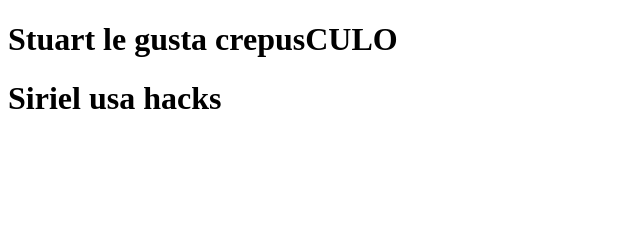
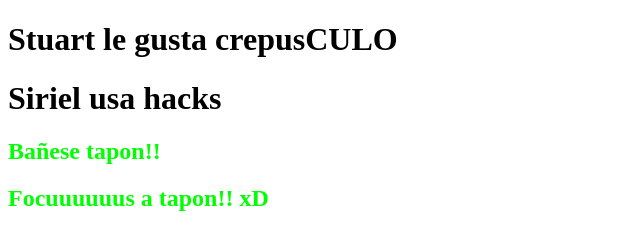
Before and after one commit to JosueSolisSolano/Pureba, a plain HTML site: page index.html in a window 1280 px wide. Shown: the whole page, without its empty margins (0-640 px from the left). Drawn offline with Linux system fonts and the light colour scheme.

Commit message:
Primer CSS

```diff
--- /dev/null
+++ b/css/style.css
@@ -0,0 +1,3 @@
+h2 {
+	color: lime;
+}
--- a/index.html
+++ b/index.html
@@ -2,10 +2,13 @@
 <html lang="en">
 <head>
 	<meta charset="UTF-8">
+	<link rel="stylesheet" type="text/css" href="css/style.css">
 	<title>Pruebita</title>
 </head>
 <body>
 	<h1>Stuart le gusta crepusCULO</h1>
 	<h1>Siriel usa hacks</h1>
+	<h2>Bañese tapon!!</h2>
+	<h2>Focuuuuuus a tapon!! xD</h2>
 </body>
 </html>
```
Also changed, not shown: 2 other files.
